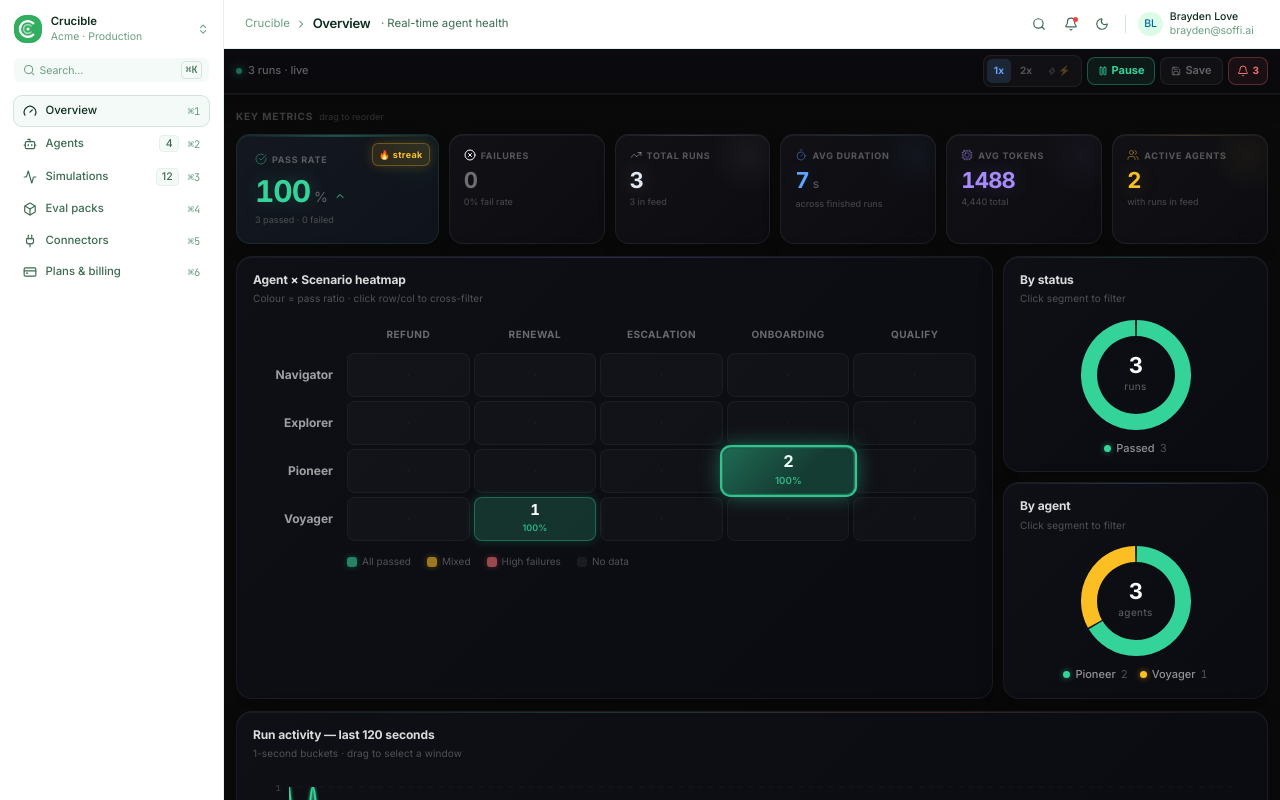
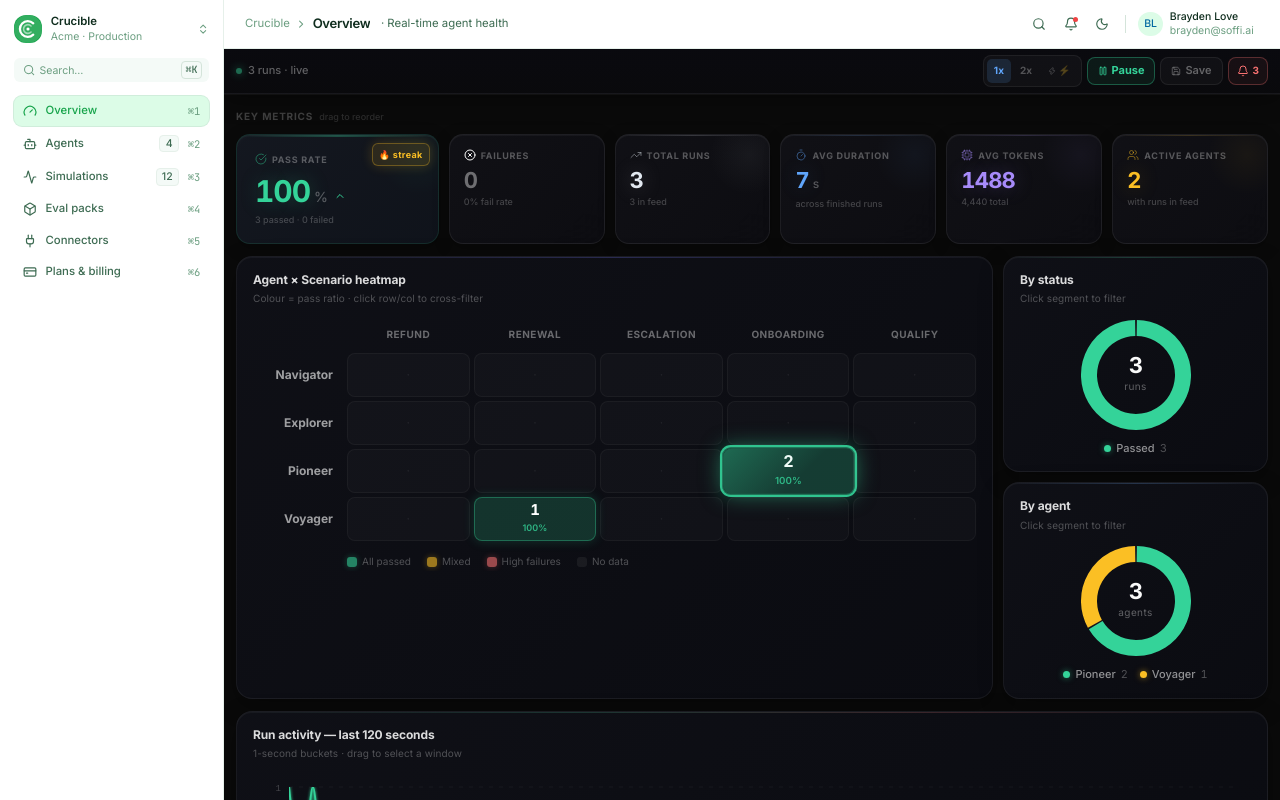
Before and after one commit to Soffi-Originals/crucible-demo, a React (Vite) app: page / in a window 1280 px wide. Shown: the top 800 px of the page. Built offline with nearby package versions, Linux system fonts and the light colour scheme.

Commit message:
AI: Update src/components/views/SidebarNavItem.tsx

```diff
--- a/src/components/views/SidebarNavItem.tsx
+++ b/src/components/views/SidebarNavItem.tsx
@@ -12,7 +12,7 @@ export const sidebarNavItemVariants = cva(
         default:
           'text-(--color-fg-muted) hover:bg-(--color-surface-subtle) hover:text-(--color-fg)',
         active:
-          'bg-(--color-surface-subtle) text-(--color-fg) ring-1 ring-(--color-border)',
+          'bg-(--color-accent-soft) text-(--color-accent) font-medium ring-1 ring-(--color-accent)/20',
         muted: 'opacity-50',
       },
       size: {
@@ -56,7 +56,7 @@ export const SidebarNavItem = React.forwardRef<
         {label}
       </Text>
       {typeof count === 'number' ? (
-        <Badge variant="neutral" size="sm">
+        <Badge variant={state === 'active' ? 'accent' : 'neutral'} size="sm">
           {count}
         </Badge>
       ) : null}
```
